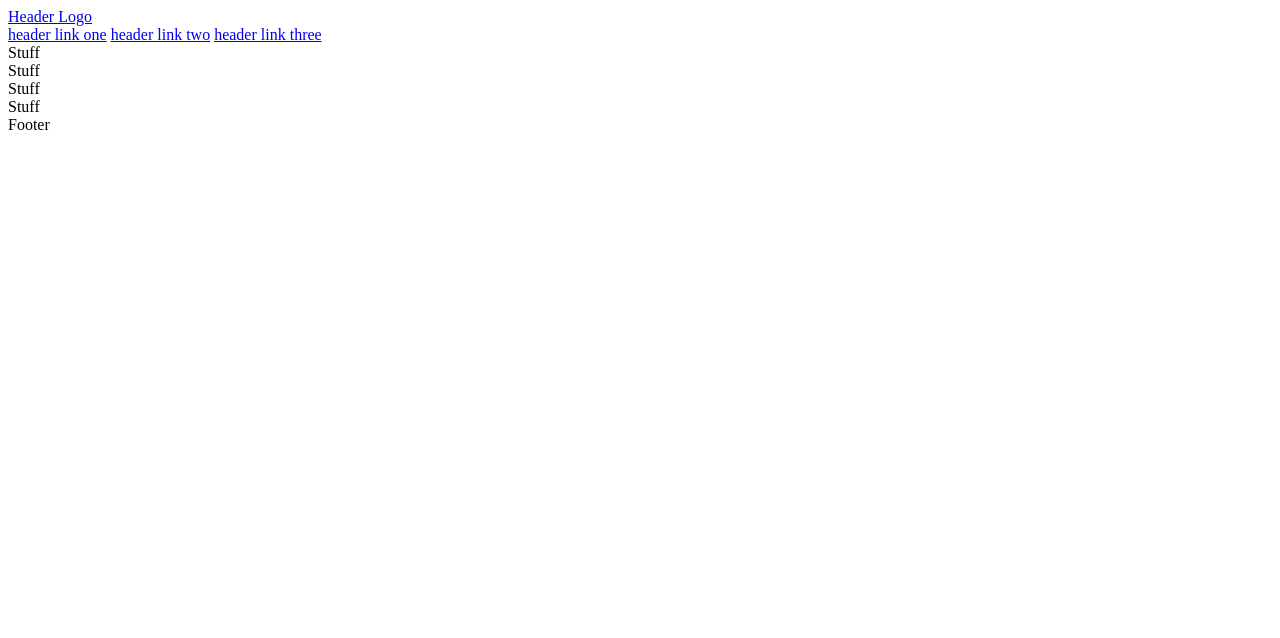
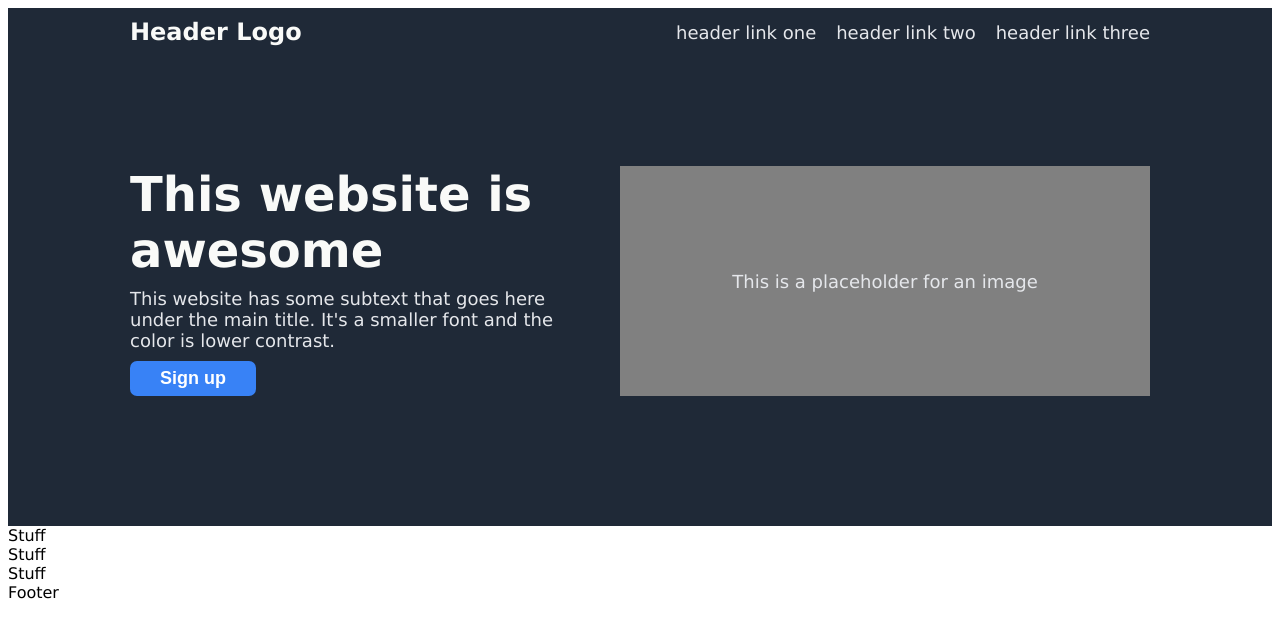
Before and after one commit to Idiob1ast/odin-landingpage, a plain HTML site: page index.html in a window 1280 px wide. Drawn offline with Linux system fonts and the light colour scheme.

Commit message:
Created section 1 of website

```diff
--- a/index.html
+++ b/index.html
@@ -7,6 +7,7 @@
     <link rel="stylesheet" href="style.css">
 </head>
 <body>
+    <div class="section-1">
         <div class="header">
             <div class="logo">
                 <a href="#">Header Logo</a>
@@ -17,8 +18,20 @@
                 <a href="#">header link three</a>
             </div>
         </div>
-    <div class="section-1">
-        Stuff
+        <div class="hero">
+            <div class="hero-left">
+                <div class="hero-title">
+                    This website is awesome
+                </div>
+                <div class="hero-text">
+                    This website has some subtext that goes here under the main title. It's a smaller font and the color is lower contrast.
+                </div>
+                <button class="hero-button">Sign up</button>
+            </div>
+            <div class="hero-image">
+                This is a placeholder for an image
+            </div>
+        </div>
     </div>
     <div class="section-2">
         Stuff
--- a/style.css
+++ b/style.css
@@ -0,0 +1,83 @@
+body {
+    font-family: 'Lucida Sans', 'Lucida Sans Regular', 'Lucida Grande', 'Lucida Sans Unicode', 'Geneva', 'Verdana', sans-serif
+}
+
+/* SECTION-1 ITEMS */
+
+.section-1 {
+    background-color: #1F2937;
+    display: flex;
+    flex-direction: column;
+    align-items: center;
+}
+
+.header {
+  display: flex;
+  justify-content: space-between;
+  align-items: center;
+  margin: 10px 0 120px 0;
+  width: 1020px;
+}
+
+.logo a{
+    color: #F9FAF8;
+    font-size: 24px;
+    text-decoration: none;
+    font-weight: 900;
+}
+
+.right-links {
+    display: flex;
+    gap: 20px;
+}
+
+.right-links a,
+.hero-text,
+.hero-image {
+    color: #E5E7EB;
+    font-size: 18px;
+    text-decoration: none;
+}
+
+.hero {
+    display: flex;
+    gap: 40px;
+    margin-bottom: 130px;
+}
+
+.hero-left {
+    display: flex;
+    flex-direction: column;
+    align-items: flex-start;
+    gap: 10px;
+    width: 450px;
+}
+
+.hero-title {
+    color: #F9FAF8;
+    font-size: 48px;
+    font-weight: 900;
+}
+
+.hero-button {
+    color: white;
+    font-size: 18px;
+    background-color: #3882F6;
+    font-weight: bold;
+    padding: 7px 30px;
+    border-style: none;
+    border-radius: 7px;
+}
+
+.hero-image {
+    display: flex;
+    align-items: center;
+    justify-content: center;
+    flex-shrink: 0;
+    background-color: gray;
+    width: 530px;
+    height: 230px;
+}
+/* ********************* */
+
+/* SECTION-2 ITEMS */
```
Lines whose indentation alone changed are shown as unchanged.
